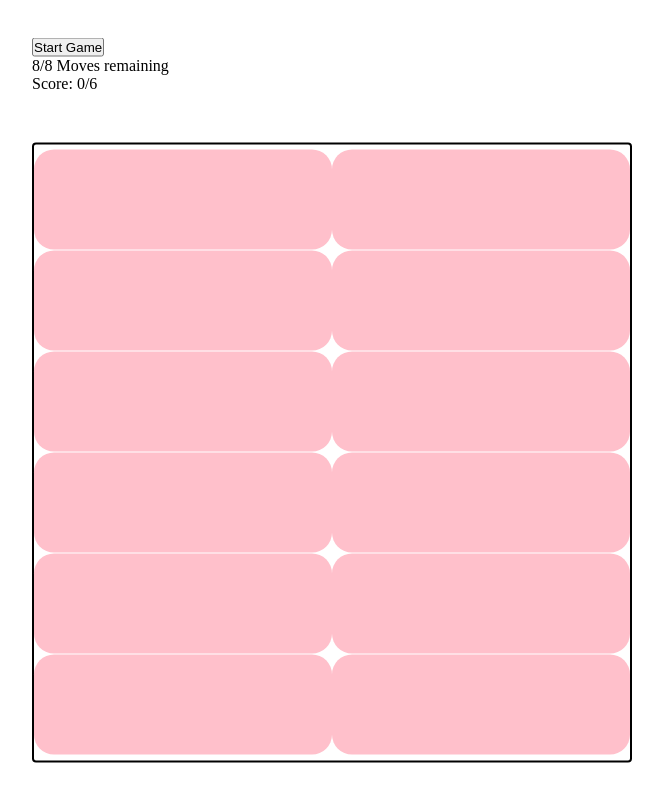
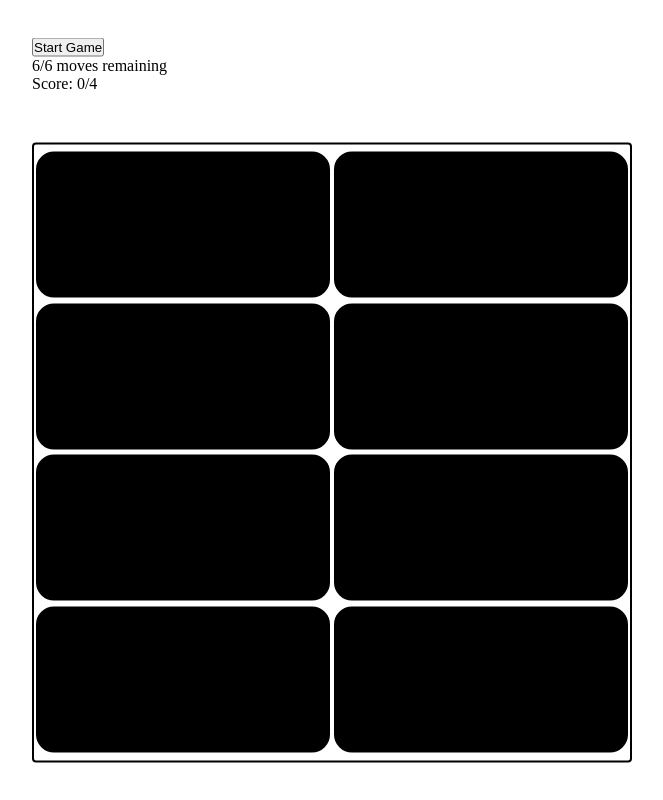
Before and after one commit to FarisAbdulsalam/concentration-memory-game, a plain HTML site: page index.html in a window 1280 px wide. Both pictures are taken after a click on the button "Start Game". Shown: the whole page, without its empty margins (308-971 px from the left). Drawn offline with Linux system fonts and the light colour scheme.

Commit message:
done for the most part, needs some cleanup

```diff
--- a/app.js
+++ b/app.js
@@ -1,35 +1,28 @@
-// add the rest of the cards in html
-// add event listener to the pink card so that it prints "something" in the console
-// create a 'play' function
-// play function should add the class of cardBack to the card (from the click event)
-// click on card - it gets saved
-// write compare function
-// compare function should check if saved card and clicked card have same textContent
-
 /*-------------- Constants -------------*/
-
+const emojiArr = ["❤️", "😍", "🐏", "🐄"]
 
 /*---------- Variables (state) ---------*/
+
 let indices = [0,1,2,3,4,5];
 let gameState = false;
-let score = 0;
+let points = 0;
 let attempts = 8;
 let cardOne = '';
 let cardTwo = '';
 let match = null;
-
+let winningScore = 4;
+let maxAttempts = 6;
 /*----- Cached Element References  -----*/
-const cards = document.querySelectorAll(".card");
-const board = document.querySelector('.board');
-const moves = document.querySelector('.moves');
-const timer = document.querySelector('.timer');
+const board = document.getElementById('board');
+const moves = document.getElementById('moves');
+const score = document.getElementById('score');
 const start = document.querySelector('button');
-const win = document.querySelector('.win');
 const countDownElement = document.getElementById('countdown-display');
 //const likeButtonElement = document.querySelector('#like-button');
-const cardClick = document.getElementById(".card");
-const startGameElement = document.querySelector('#startGame')
-
+// const cardClick = document.getElementById(".card");
+const startGameElement = document.querySelector('#startGame');
+const winMessage = document.getElementById('winMessage');
+const failMessage = document.getElementById('failMessage');
 /*-------------- Functions -------------*/
 const initialize = () => {
     if(gameState === false){
@@ -37,17 +30,52 @@ const initialize = () => {
         indices = [...indices, ...indices];
         indices.sort(() => Math.random() - 0.5);
         console.log(indices);
-        score = 0;
-        attempts = 8;
+        points = 0;
+        attempts = 6;
         cardOne = '';
         cardTwo = '';
         match = null;
+        moves.classList.remove('hidden');
+        score.classList.remove('hidden');
+        moves.classList.add('show');
+        score.classList.add('show');
+        moves.innerHTML = `${attempts}/${maxAttempts} moves remaining`;
+        score.innerHTML = `Score: ${points}/${winningScore}`;
+        generateBoard();
+        const cards = document.querySelectorAll(".card");
+        cards.forEach(card => {
+            card.addEventListener('click', play);
+        })
     }
-
 }
 
 const startGame = () => {
     initialize();
+}
+
+const generateBoard = () => {
+    let cardArr = [];
+    for (let i = 0; i < emojiArr.length; i++) {
+        let card1 = document.createElement('div');
+        let card2 = document.createElement('div');
+        card1.textContent = emojiArr[i];
+        card1.classList.add('card');
+        card1.classList.add('cardBack');
+        card2.textContent = emojiArr[i];
+        card2.classList.add('card');
+        card2.classList.add('cardBack');
+        cardArr.push(card1);
+        cardArr.push(card2);
+    }
+    let shuffled = cardArr
+    .map(value => ({ value, sort: Math.random() }))
+    .sort((a, b) => a.sort - b.sort)
+    .map(({ value }) => value);
+
+    shuffled.forEach((card) => {
+        board.appendChild(card)
+      }
+    )
 }
 
 const play = (event) => {
@@ -59,6 +87,9 @@ const play = (event) => {
         compareCards(event.target)
     }
     //event.target.classList.remove('cardFront')
+    console.log(moves.target);
+    moves.innerHTML = `${attempts}/${maxAttempts} moves remaining`;
+    score.innerHTML = `Score: ${points}/${winningScore}`;
 }
 
 const compareCards = (emoji) => {
@@ -66,8 +97,11 @@ const compareCards = (emoji) => {
     cardTwo = emoji;
     if(cardOne.textContent === cardTwo.textContent){
         match = true;
-        score++;
-        attempts--;
+        points++;
+        if(points >= winningScore){
+            winMessage.classList.remove('hidden');
+            winMessage.classList.add('show');
+        }
         cardOne = '';
         cardTwo = '';
         console.log("yippiee it's a match")
@@ -75,6 +109,10 @@ const compareCards = (emoji) => {
      } else{
         match = false;
         attempts--;
+        if(attempts === 0){
+            failMessage.classList.remove('hidden');
+            failMessage.classList.add('show');
+        }
         // cardOne = '';
         // cardTwo = '';
         console.log("not a match :(")
@@ -90,7 +128,7 @@ const compareCards = (emoji) => {
 
 /*----------- Event Listeners ----------*/
 //likeButtonElement.addEventListener('click', printSomething);
-cards.forEach(card => {
-    card.addEventListener('click', play);
-})
+// cards.forEach(card => {
+//     card.addEventListener('click', play);
+// })
 startGameElement.addEventListener('click', startGame);
--- a/index.html
+++ b/index.html
@@ -11,14 +11,16 @@
         <div class="gameControls">
             <button id="startGame">Start Game</button>
             <div class="statistics">
-                <div id="moves">8/8 Moves remaining</div>
-                <div id="score">Score: 0/6</div>
+                <div id="moves" class="hidden">8/8 Moves remaining</div>
+                <div id="score" class="hidden">Score: 0/6</div>
             </div>
         </div>
+        <div id="winMessage" class="hidden"><h3>You are victorious! 🎊</h3></div>
+        <div id="failMessage" class="hidden"><h3>You have failed... 😔</h3></div>
         <div class="gameBoard">
-            <div class="board">
-                <div class="card cardBack" id="heart-card1">🩷</div>
-                <div class="card cardBack" id="heart-card2">🩷</div>
+            <div id="board">
+                <!-- <div class="card cardBack" id="heart-card1">🩷</div> -->
+                <!-- <div class="card cardBack" id="heart-card2">🩷</div>
                 <div class="card cardBack" id="blush1">😊</div>
                 <div class="card cardBack" id="blush2">😊</div>
                 <div class="card cardBack" id="twohearts1">💕</div>
@@ -28,9 +30,8 @@
                 <div class="card cardBack" id="sheep1">🐏</div>
                 <div class="card cardBack" id="sheep2">🐏</div>
                 <div class="card cardBack" id="sleep1">😴</div>
-                <div class="card cardBack" id="sleep2">😴</div>
+                <div class="card cardBack" id="sleep2">😴</div> -->
             </div>
-            <div class="gameWin"></div>
         </div>
     </div>
 
--- a/style.css
+++ b/style.css
@@ -11,28 +11,38 @@
     transform: translate(-50%, -50%);
 }
 
-.board{
+#board{
     margin: 0 auto;
     margin-top: 50px;
     border: 2px solid black;
     border-radius: 4px;
     display: flex;
     flex-wrap: wrap;
+    flex-direction: row;
     padding: 5px 0;
     width: 600px;
     height: 620px;
 }
 
 .card {
-    width: 298px;
-    height: 100px;
+    border: 2px solid white;
+    width: 50%;
+    height: 150px;
     cursor: pointer;
-    position: relative;
-    background-color: pink;
+    background-color: black;
     display: flex;
     flex-wrap: wrap;
     padding: 5px 0;
     border-radius: 20px;
+    justify-content: center;
+    align-items: center;
+    -webkit-touch-callout: none; /* iOS Safari */
+    -webkit-user-select: none; /* Safari */
+    -khtml-user-select: none; /* Konqueror HTML */
+    -moz-user-select: none; /* Old versions of Firefox */
+    -ms-user-select: none; /* Internet Explorer/Edge */
+    user-select: none; /* Non-prefixed version, currently supported by Chrome, Edge, Opera and Firefox */
+    font-size: 28pt;
 }
 
 .cardBack {
@@ -44,6 +54,10 @@
 }
 /* .nabila {
     background-color: blue;
+} */
+
+/* #winMessage, #failMessage {
+    display: none;
 } */
 
 
@@ -67,3 +81,11 @@
 .button {
     cursor: pointer;
 }
+
+.hidden {
+    display:none;
+}
+
+.show {
+    display:block;
+}
```
